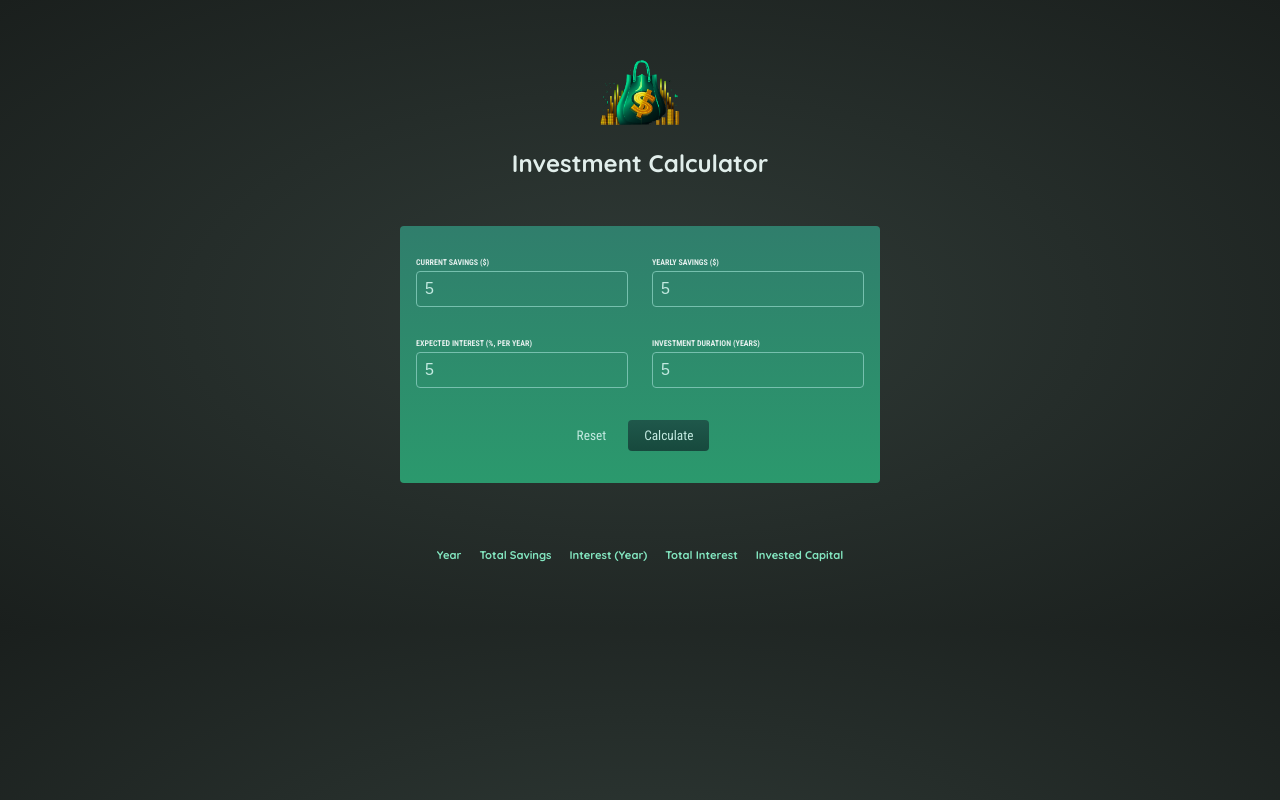
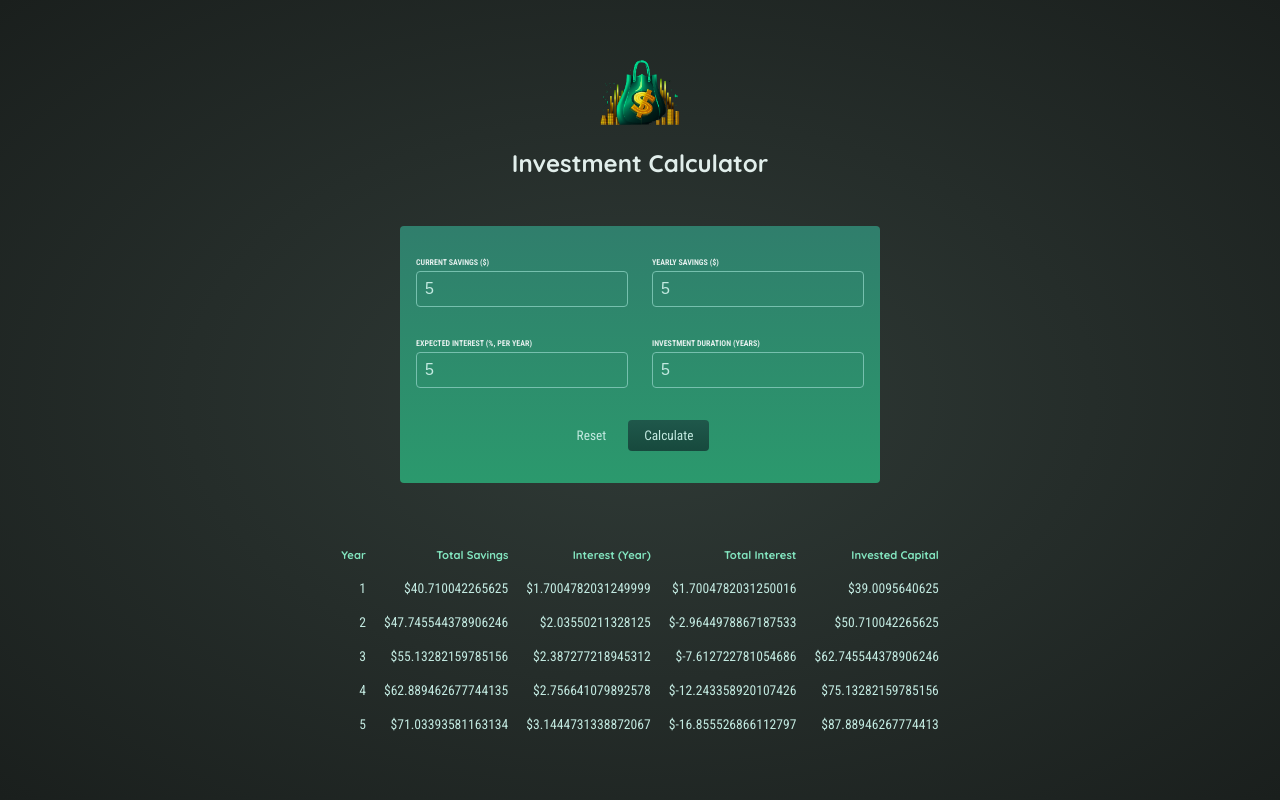
Before and after one commit to MarcinSQL/react-investment-calculator, a React (Create React App) app: page / in a window 1280 px wide. Both pictures are taken after typing "5", "5", "5", "5" into the empty fields and a click on the button "Calculate". Built offline with nearby package versions, Linux system fonts and the light colour scheme.

Commit message:
Fixed some logical issues

```diff
--- a/src/App.js
+++ b/src/App.js
@@ -6,13 +6,8 @@ import { useState } from "react";
 function App() {
   const [userData, setUserData] = useState([]);
   const saveUserInputsHandler = (userInputs) => {
-    const userInputsData = {
-      ...userInputs,
-      id: Math.random().toString()
-    }
-
     setUserData((prevUserData) => {
-      return [userInputsData, ...prevUserData];
+      return [userInputs, ...prevUserData];
     })
   };
 
--- a/src/components/Result.js
+++ b/src/components/Result.js
@@ -1,13 +1,20 @@
 const Result = (props) => {
-    return (
-        <tr>
-          <td>{props.year}</td>
-          <td>{props.savingsEndOfYear}</td>
-          <td>{props.yearlyInterest}</td>
-          <td>{props.totalInterest}</td>
-          <td>{props.yearlyContribution}</td>
-        </tr>
-    )
-}
+  return (
+    <tr>
+      <td>{props.year}</td>
+      <td>${props.savingsEndOfYear}</td>
+      <td>${props.yearlyInterest}</td>
+      <td>
+        $
+        {props.savingsEndOfYear -
+          props.initialInvestment -
+          props.yearlyContribution * props.year}
+      </td>
+      <td>
+        ${props.initialInvestment + props.yearlyContribution * props.year}
+      </td>
+    </tr>
+  );
+};
 
 export default Result;
--- a/src/components/ResultsContainer.js
+++ b/src/components/ResultsContainer.js
@@ -2,7 +2,6 @@ import Result from "./Result";
 
 const ResultsContainer = (props) => {
   const yearlyData = []; // per-year results
-  let totalInterest = 0;
 
   // let currentSavings = +userInput["current-savings"]; // feel free to change the shape of this input object!
   // const yearlyContribution = +userInput["yearly-contribution"]; // as mentioned: feel free to change the shape...
@@ -11,16 +10,17 @@ const ResultsContainer = (props) => {
 
   props.userInputsList.map((data) => {
     for (let i = 0; i < data.duration; i++) {
+      const initialInvestment = data.currentSavings;
       const yearlyInterest = data.currentSavings * data.expectedReturn;
       data.currentSavings += yearlyInterest + data.yearlyContribution;
-      totalInterest += yearlyInterest;
       yearlyData.push({
         // feel free to change the shape of the data pushed to the array!
+        id: Math.random().toString(),
         year: i + 1,
         yearlyInterest: yearlyInterest,
         savingsEndOfYear: data.currentSavings,
-        totalInterest: totalInterest,
         yearlyContribution: data.yearlyContribution,
+        initialInvestment: initialInvestment,
       });
     }
   });
@@ -41,14 +41,16 @@ const ResultsContainer = (props) => {
         </tr>
       </thead>
       <tbody>
-        {yearlyData.map((stats) => {
+        {yearlyData.map((item) => {
+          return (
           <Result
-            year={stats.year}
-            yearlyInterest={stats.yearlyInterest}
-            savingsEndOfYear={stats.savingsEndOfYear}
-            totalInterest={stats.totalInterest}
-            yearlyContribution={stats.yearlyContribution}
-          />;
+            key={item.id}
+            year={item.year}
+            yearlyInterest={item.yearlyInterest}
+            initialInvestment={item.initialInvestment}
+            savingsEndOfYear={item.savingsEndOfYear}
+            yearlyContribution={item.yearlyContribution}
+          />);
         })}
       </tbody>
     </table>
```
